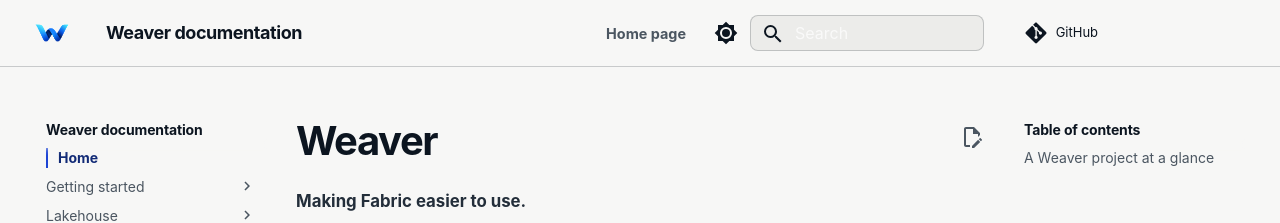
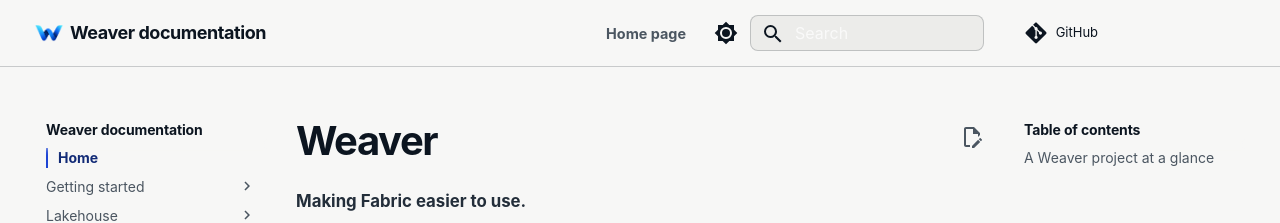
Before and after one commit to matthias-wong-dev/weaverstack-docs, an MkDocs documentation site: the page built from docs/index.md, in a window 1280 px wide. Shown: the top 223 px of the page. Built offline with MkDocs 1.6.1 and Material for MkDocs 9.7.7, drawn with Linux system fonts in a browser that asks for light colours; comment, search, counter and statistics services are not loaded.

Commit message:
docs: place the compact mark directly beside Weaver in the header

```diff
--- a/docs/assets/stylesheets/extra.css
+++ b/docs/assets/stylesheets/extra.css
@@ -145,31 +145,35 @@
   opacity: 1;
 }
 
-.md-header__button.md-logo {
-  width: 2.05rem;
-  height: 1.5rem;
-  margin: 0 0.55rem 0 0;
-  padding: 0;
+.md-header__title.weaver-header-brand {
+  display: flex;
+  align-items: center;
+  gap: 6px;
+  margin-left: 0;
+  min-width: 0;
 }
 
-@media screen and (min-width: 76.25em) {
-  .md-header__button.md-logo {
-    display: flex;
-    align-items: center;
-  }
+.weaver-header-brand .weaver-mark {
+  flex: 0 0 30px;
+}
+
+.weaver-header-brand .md-header__ellipsis {
+  flex: 1 1 auto;
+  min-width: 0;
+  overflow: hidden;
 }
 
 .weaver-mark {
   display: block;
-  width: 1.8rem;
-  max-width: 36px;
+  width: 30px;
+  max-width: 30px;
 }
 
 .md-logo .weaver-mark img,
 .md-nav__title .md-logo .weaver-mark img {
   display: block;
   width: 100%;
-  max-width: 36px;
+  max-width: 30px;
   height: auto;
 }
 
@@ -203,6 +207,12 @@
 
 .weaver-home-link:hover {
   color: var(--weaver-blue);
+}
+
+@media screen and (max-width: 37.5em) {
+  .weaver-home-link {
+    display: none;
+  }
 }
 
 /* Navigation uses weight and a blue keyline rather than marketing-card treatments. */
--- a/overrides/partials/header.html
+++ b/overrides/partials/header.html
@@ -7,14 +7,12 @@
 {% endif %}
 <header class="{{ class }}" data-md-component="header">
   <nav class="md-header__inner md-grid" aria-label="{{ lang.t('header') }}">
-    <a href="{{ config.extra.homepage | d(nav.homepage.url, true) | url }}" title="{{ config.site_name | e }}" class="md-header__button md-logo" aria-label="{{ config.site_name }}" data-md-component="logo">
-      {% include "partials/logo.html" %}
-    </a>
     <label class="md-header__button md-icon" for="__drawer">
       {% set icon = config.theme.icon.menu or "material/menu" %}
       {% include ".icons/" ~ icon ~ ".svg" %}
     </label>
-    <a href="{{ config.extra.homepage | d(nav.homepage.url, true) | url }}" class="md-header__title" aria-label="{{ config.site_name }} home" data-md-component="header-title">
+    <a href="{{ config.extra.homepage | d(nav.homepage.url, true) | url }}" class="md-header__title weaver-header-brand md-logo" aria-label="{{ config.site_name }} home" data-md-component="header-title">
+      {% include "partials/logo.html" %}
       <div class="md-header__ellipsis">
         <div class="md-header__topic">
           <span class="md-ellipsis">{{ config.site_name }}</span>
```
